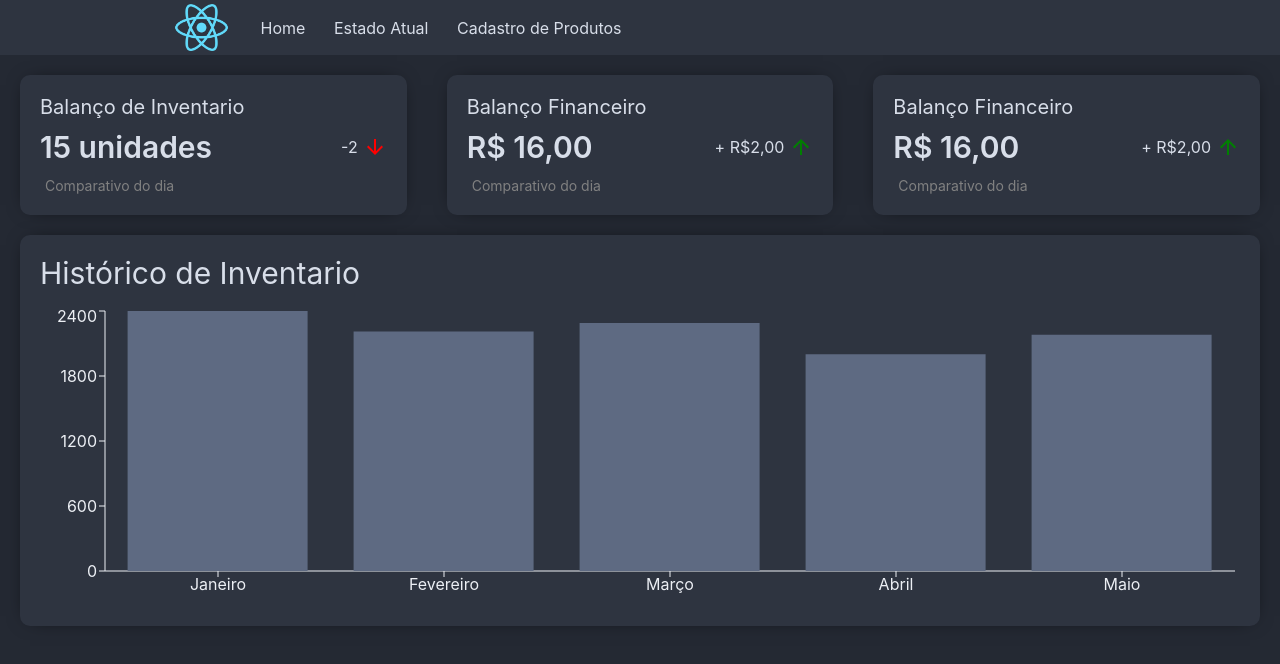
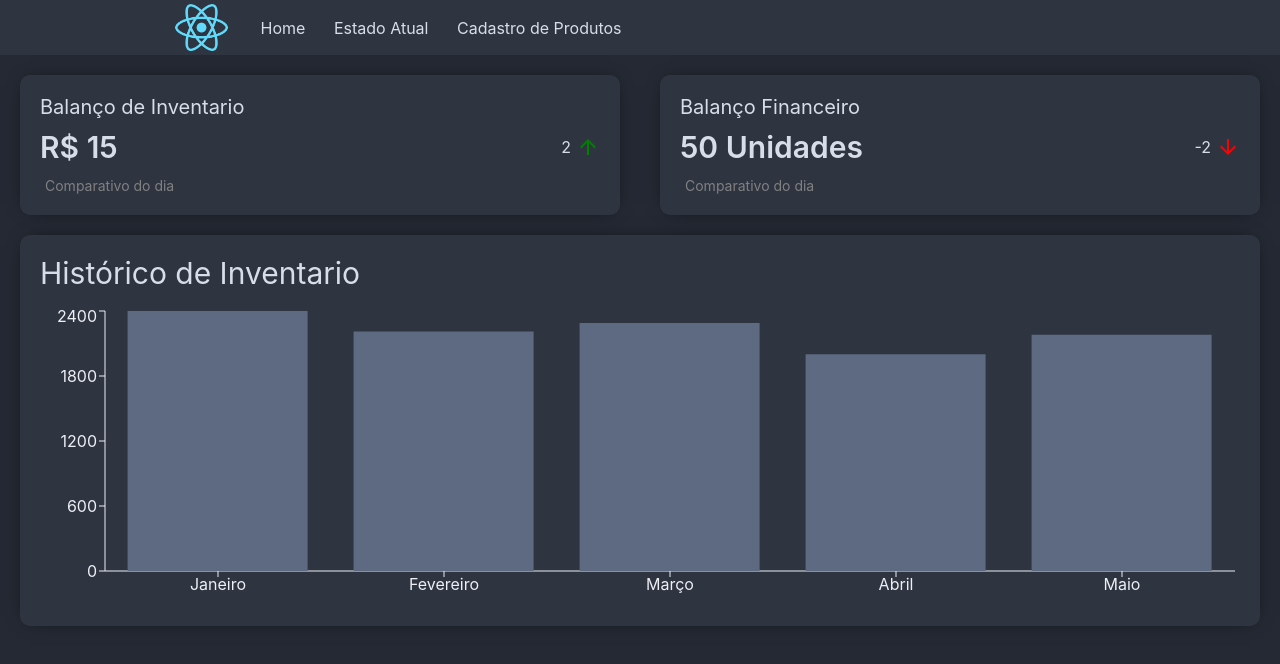
Before and after one commit to Ndrake337/EstoqueInteligenteSite, a React (Create React App) app: page / in a window 1280 px wide. Shown: the top 664 px of the page. Built offline with nearby package versions, Linux system fonts and the light colour scheme.

Commit message:
Dashboard Recebe informações via JSON

```diff
--- a/src/backendData.js
+++ b/src/backendData.js
@@ -7,8 +7,8 @@ export const Data = [
         {Mes: 'Maio', Quantidade: 2181},
     ],
     [
-        {title:'Balanço de Inventario',Data: 15 ,Rate: -2},
-        {title:'Balanço Financeiro', Data: 15 ,Rate: -2},
+        {title:'Balanço de Inventario',Data: 15, origin: 'custo',Rate: 2},
+        {title:'Balanço Financeiro', Data: 50.00, origin: 'inventario',Rate: -2},
     ]
 
 ];
--- a/src/components/FeaturedInfo/FeaturedInfo.jsx
+++ b/src/components/FeaturedInfo/FeaturedInfo.jsx
@@ -1,37 +1,23 @@
 import './FeaturedInfo.css'
 import {ArrowDownward, ArrowUpward} from '@material-ui/icons'
 
+
 export default function FeaturedInfo({data}) {
-  return (
-    <div className='featured'>
-        <div className="featuredItem">
-            <span className='featureTitle'>Balanço de Inventario</span>
+
+  const listItems = data.map((data) =>
+        <div className="featuredItem" key={data}>
+            <span className='featureTitle'>{data.title}</span>
             <div className='featureDataContainer'>
-                <span className='featureData'> 15 unidades</span>
-                <span className='featureDataRate'> -2 <ArrowDownward className='featuredIconNegative'/> </span>
+                <span className='featureData'>{data.origin ==='custo'?`R$ ${data.Data}`:`${data.Data} Unidades`}</span>
+                <span className='featureDataRate'> {data.Rate} {data.Rate < 0 ? <ArrowDownward className='featuredIconNegative'/> : <ArrowUpward className='featuredIconPositive'/>} </span>
             </div>
             <span className='featuredSub'>Comparativo do dia</span>
         </div>
+    );
 
-        <div className="featuredItem">
-          <span className='featureTitle'>Balanço Financeiro</span>
-          <div className='featureDataContainer'>
-              <span className='featureData'> R$ 16,00</span>
-              <span className='featureDataRate'> + R$2,00 <ArrowUpward className='featuredIconPositive'/> </span>
-          </div>
-          <span className='featuredSub'>Comparativo do dia</span>
-        </div>
-
-        <div className="featuredItem">
-          <span className='featureTitle'>Balanço Financeiro</span>
-          <div className='featureDataContainer'>
-              <span className='featureData'> R$ 16,00</span>
-              <span className='featureDataRate'> + R$2,00 <ArrowUpward className='featuredIconPositive'/> </span>
-          </div>
-          <span className='featuredSub'>Comparativo do dia</span>
-        </div>
-      </div>
-
-
+  return (
+    <div className='featured'>
+      {listItems}
+    </div>
   )
 }
```
